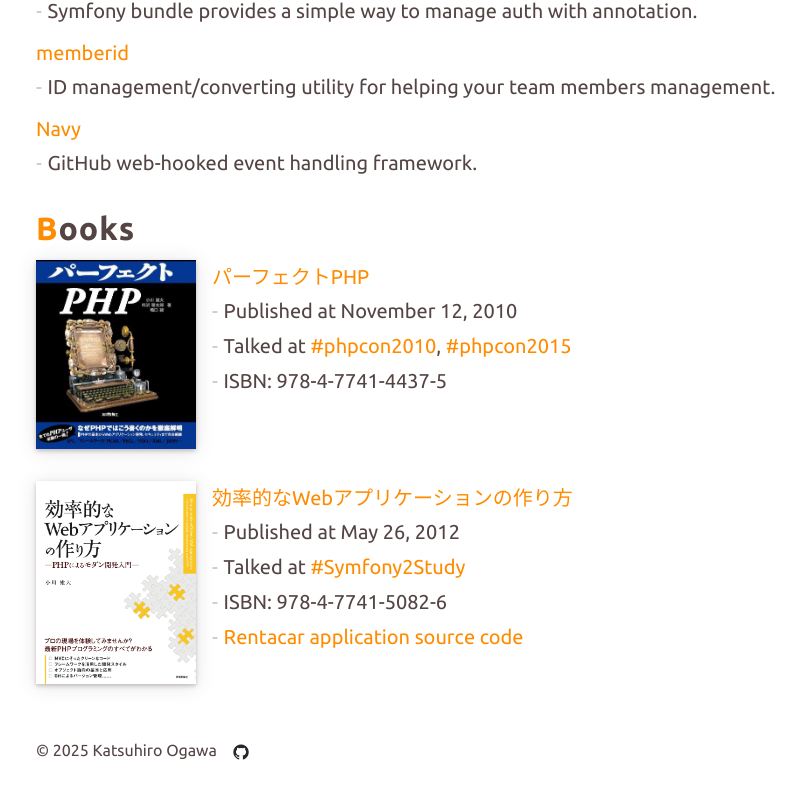
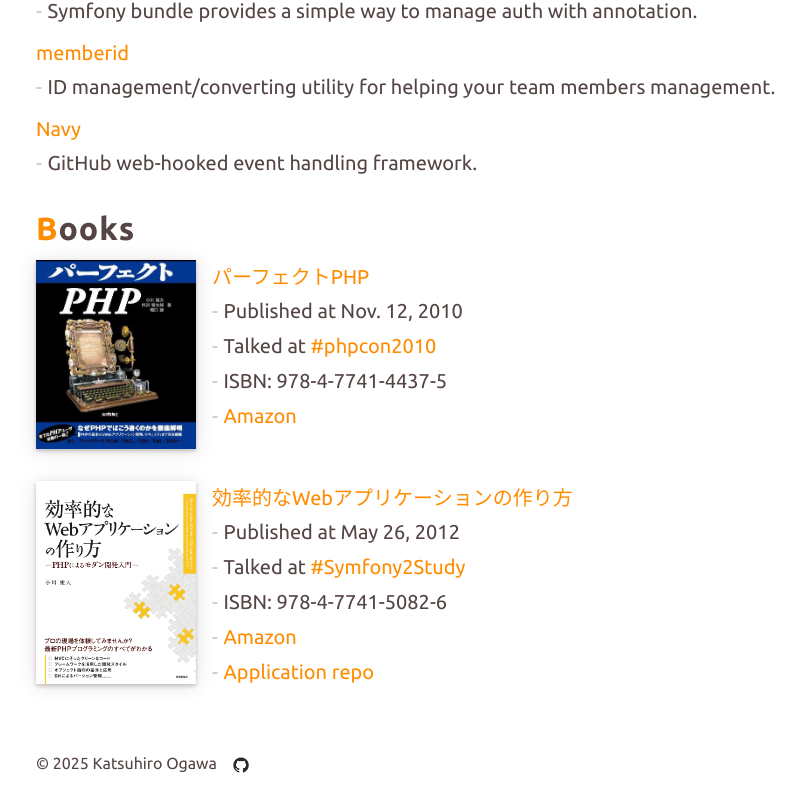
Before and after one commit to fivestar/fivestar.github.io, a Next.js app: page / in a window 1280 px wide. Shown: the part 1012-1823 px from the top of the page, without its empty margins (220-1026 px from the left). Built offline with nearby package versions, Linux system fonts and the light colour scheme.

Commit message:
chore: tweak links

```diff
--- a/src/app/globals.css
+++ b/src/app/globals.css
@@ -516,7 +516,7 @@
   margin-bottom: 32px;
 
   .media__thumbnail {
-    width: 50%;
+    width: 30%;
     max-width: 160px;
 
     img {
--- a/src/app/page.tsx
+++ b/src/app/page.tsx
@@ -44,7 +44,12 @@
               </span>
             </div>
             <div className="infolist__description">
-              <a href="https://github.com/fivestar" itemProp="identifier">
+              <a
+                href="https://github.com/fivestar"
+                itemProp="identifier"
+                target="_blank"
+                rel="noreferrer"
+              >
                 @<span itemProp="alternateName">fivestar</span>
               </a>{' '}
               <Image className="avatar" src={avatarRacingPic} alt="Racing Icon" itemProp="image" />{' '}
@@ -229,11 +234,7 @@
           itemID="urn:isbn:978-4-7741-4437-5"
         >
           <div className="media__thumbnail">
-            <a
-              href="https://www.amazon.co.jp/dp/4774144371/?&amp;_encoding=UTF8&amp;tag=kofivestar-22&amp;linkCode=ur2&amp;linkId=ba8bf8a2f8a9334a85b7d3ac4acfaaba&amp;camp=247&amp;creative=1211"
-              target="_blank"
-              rel="noreferrer"
-            >
+            <a href="https://gihyo.jp/book/2010/978-4-7741-4437-5" target="_blank" rel="noreferrer">
               <Image src={bookcoverPerfectPic} alt="Cover of パーフェクトPHP" itemProp="image" />
             </a>
           </div>
@@ -242,9 +243,10 @@
               <li className="infolist_item">
                 <div className="infolist__title">
                   <a
-                    href="https://www.amazon.co.jp/dp/4774144371/?&amp;_encoding=UTF8&amp;tag=kofivestar-22&amp;linkCode=ur2&amp;linkId=ba8bf8a2f8a9334a85b7d3ac4acfaaba&amp;camp=247&amp;creative=1211"
+                    href="https://gihyo.jp/book/2010/978-4-7741-4437-5"
                     target="_blank"
                     rel="noreferrer"
+                    itemProp="url"
                   >
                     <span itemProp="name">パーフェクトPHP</span>
                   </a>
@@ -252,7 +254,7 @@
                 <div className="infolist__description">
                   Published at{' '}
                   <time dateTime="2010-11-12" itemProp="datePublished">
-                    November 12, 2010
+                    Nov. 12, 2010
                   </time>
                 </div>
                 <div className="infolist__description">
@@ -271,24 +273,19 @@
                       #phpcon2010
                     </a>
                   </span>
-                  ,{' '}
-                  <span
-                    itemProp="subjectOf"
-                    itemScope
-                    itemType="https://schema.org/PresentationDigitalDocument"
-                  >
-                    <a
-                      href="https://speakerdeck.com/fivestar/the-new-perfect-php-will-be-coming-soon"
-                      target="_blank"
-                      rel="noreferrer"
-                      itemProp="url"
-                    >
-                      #phpcon2015
-                    </a>
-                  </span>
                 </div>
                 <div className="infolist__description">
                   ISBN: <span itemProp="isbn">978-4-7741-4437-5</span>
+                </div>
+                <div className="infolist__description">
+                  <a
+                    href="https://www.amazon.co.jp/dp/4774144371/?&amp;_encoding=UTF8&amp;tag=kofivestar-22&amp;linkCode=ur2&amp;linkId=ba8bf8a2f8a9334a85b7d3ac4acfaaba&amp;camp=247&amp;creative=1211"
+                    target="_blank"
+                    rel="noreferrer"
+                    itemProp="url"
+                  >
+                    Amazon
+                  </a>
                 </div>
               </li>
             </ul>
@@ -302,11 +299,7 @@
           itemID="urn:isbn:978-4-7741-5082-6"
         >
           <div className="media__thumbnail">
-            <a
-              href="https://www.amazon.co.jp/dp/4774150827/?&amp;_encoding=UTF8&amp;tag=kofivestar-22&amp;linkCode=ur2&amp;linkId=9742996e114614ba537f97011c4515f1&amp;camp=247&amp;creative=1211"
-              target="_blank"
-              rel="noreferrer"
-            >
+            <a href="https://gihyo.jp/book/2012/978-4-7741-5082-6" target="_blank" rel="noreferrer">
               <Image
                 src={bookcoverWebappPic}
                 alt="Cover of 効率的なWebアプリケーションの作り方"
@@ -319,9 +312,10 @@
               <li className="infolist_item">
                 <div className="infolist__title">
                   <a
-                    href="https://www.amazon.co.jp/dp/4774150827/?&amp;_encoding=UTF8&amp;tag=kofivestar-22&amp;linkCode=ur2&amp;linkId=9742996e114614ba537f97011c4515f1&amp;camp=247&amp;creative=1211"
+                    href="https://gihyo.jp/book/2012/978-4-7741-5082-6"
                     target="_blank"
                     rel="noreferrer"
+                    itemProp="url"
                   >
                     <span itemProp="name">効率的なWebアプリケーションの作り方</span>
                   </a>
@@ -353,6 +347,16 @@
                   ISBN: <span itemProp="isbn">978-4-7741-5082-6</span>
                 </div>
                 <div className="infolist__description">
+                  <a
+                    href="https://www.amazon.co.jp/dp/4774150827/?&amp;_encoding=UTF8&amp;tag=kofivestar-22&amp;linkCode=ur2&amp;linkId=9742996e114614ba537f97011c4515f1&amp;camp=247&amp;creative=1211"
+                    target="_blank"
+                    rel="noreferrer"
+                    itemProp="url"
+                  >
+                    Amazon
+                  </a>
+                </div>
+                <div className="infolist__description">
                   <span
                     itemProp="hasPart"
                     itemScope
@@ -364,7 +368,7 @@
                       rel="noreferrer"
                       itemProp="codeRepository"
                     >
-                      Rentacar application source code
+                      Application repo
                     </a>
                   </span>
                 </div>
```
